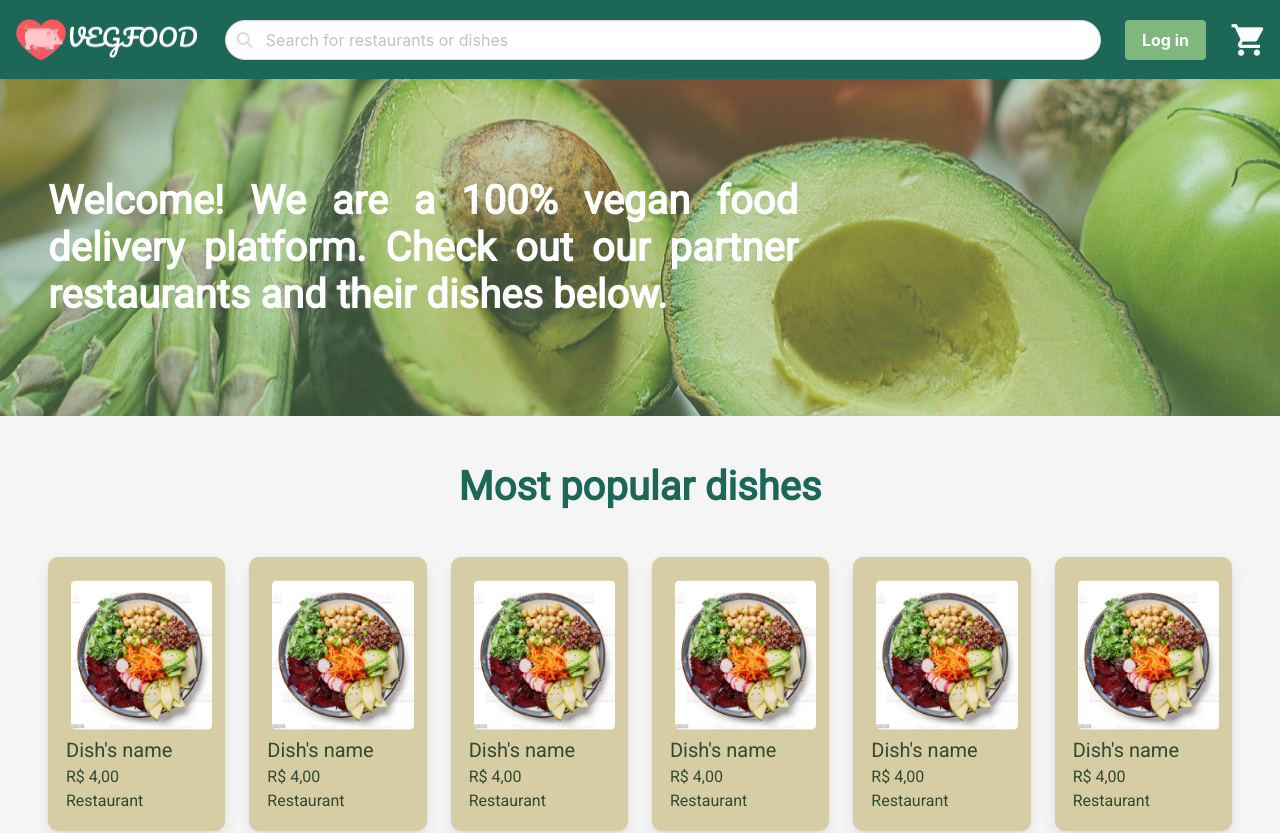
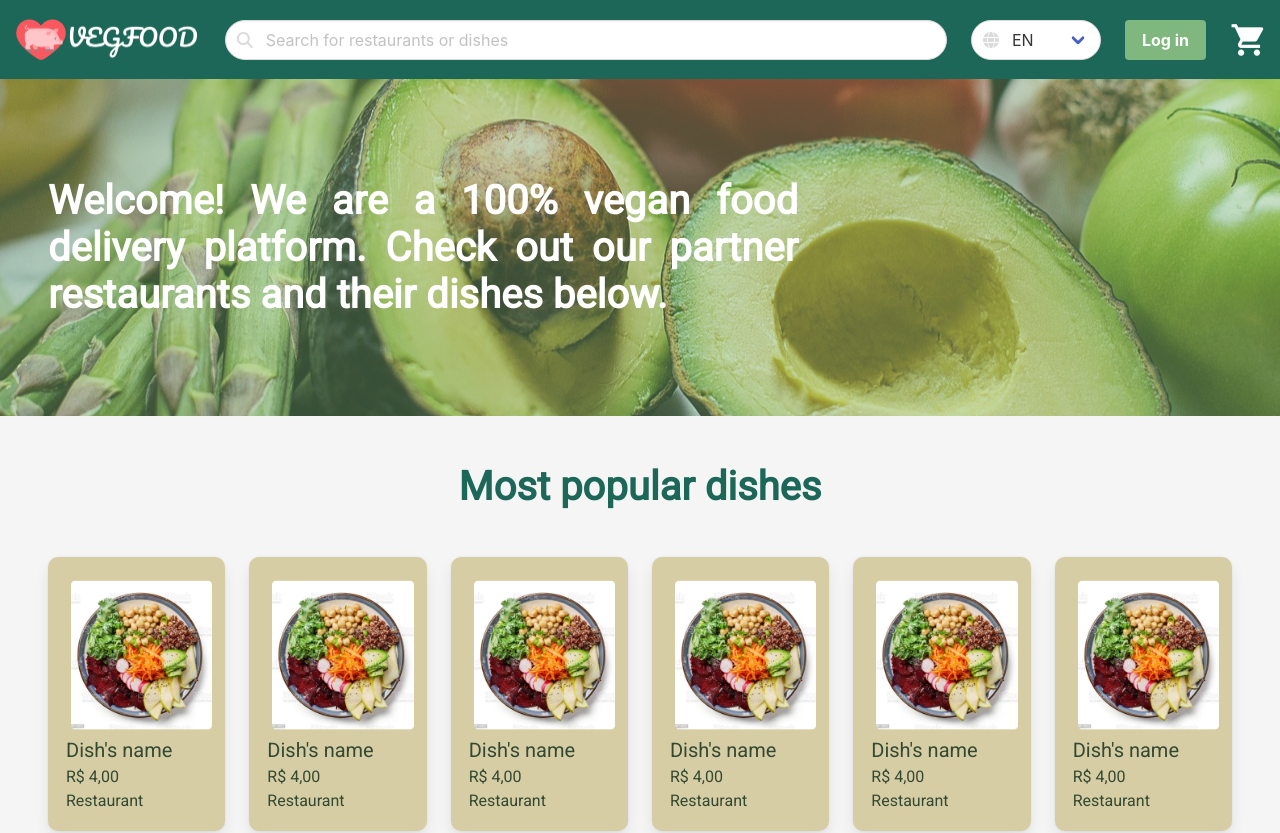
Before and after one commit to Tyago-Teoi/React-Vegfood, a React (Create React App) app: page / in a window 1280 px wide. Shown: the top 833 px of the page. Built offline with nearby package versions, Linux system fonts and the light colour scheme.

Commit message:
Added internationalization to english

```diff
--- a/public/index.html
+++ b/public/index.html
@@ -9,7 +9,6 @@
   <meta name="theme-color" content="#000000" />
   <meta name="description" content="Web site created using create-react-app" />
   <link rel="stylesheet" href="https://cdn.jsdelivr.net/npm/bulma@0.9.4/css/bulma.min.css">
-  <link rel="apple-touch-icon" href="%PUBLIC_URL%/logo192.png" />
   <link href="https://fonts.googleapis.com/icon?family=Material+Icons" rel="stylesheet">
   <!--
       manifest.json provides metadata used when your web app is installed on a
--- /dev/null
+++ b/src/App.js
@@ -0,0 +1,33 @@
+import { React, useState } from "react";
+import Home from "./pages/Home/Home";
+import { IntlProvider } from "react-intl";
+import { messages } from "./lang/messages";
+
+function App() {
+  const getInitialLocale = () => {
+    const savedLocale = localStorage.getItem("locale");
+    const locale = navigator.language;
+
+    return savedLocale || locale;
+  };
+
+  const [currentLocale, setCurrentLocale] = useState(getInitialLocale());
+
+  const handleLocaleChange = (e) => {
+    setCurrentLocale(e.target.value);
+    localStorage.setItem("locale", e.target.value);
+  };
+
+  return (
+    <div className="App">
+      <IntlProvider locale={currentLocale} messages={messages[currentLocale]}>
+        <Home
+          currentLocale={currentLocale}
+          handleLocaleChange={handleLocaleChange}
+        />
+      </IntlProvider>
+    </div>
+  );
+}
+
+export default App;
--- a/src/components/NavBar/NavBar.css
+++ b/src/components/NavBar/NavBar.css
@@ -28,6 +28,10 @@
   background-color: #65b769;
 }
 
+.desktop-select{
+  background-color: #1c6758;
+}
+
 .navbar-item img {
   max-height: 58px;
   width: 188.76px;
--- a/src/components/NavBar/NavBar.js
+++ b/src/components/NavBar/NavBar.js
@@ -1,8 +1,9 @@
 import React, { useState } from "react";
-import { FormattedMessage, useIntl  } from "react-intl";
+import { FormattedMessage, useIntl } from "react-intl";
 import "./NavBar.css";
+import { LOCALES } from "../../lang/locales";
 
-function NavBar() {
+function NavBar(props) {
   const intl = useIntl();
   const [isBurgerActive, setIsBurgerActive] = useState(false);
 
@@ -45,7 +46,7 @@ function NavBar() {
               <input
                 className="input is-rounded"
                 type="text"
-                placeholder={intl.formatMessage({id: "nav.search"})}
+                placeholder={intl.formatMessage({ id: "nav.search" })}
               />
               <span className="icon is-small is-left">
                 <i className="fa-solid fa-magnifying-glass"></i>
@@ -53,22 +54,61 @@ function NavBar() {
             </p>
           </div>
 
+
+
           <a href="/" className="navbar-item is-hidden-desktop">
             <span className="icon">
               <i className="fa-solid fa-right-to-bracket"></i>
             </span>
-            <span><FormattedMessage id="nav.log-in" /></span>
+            <span>
+              <FormattedMessage id="nav.log-in" />
+            </span>
           </a>
 
           <a href="/" className="navbar-item is-hidden-desktop">
             <span className="icon">
               <i className="fa-solid fa-cart-shopping"></i>
             </span>
-            <span><FormattedMessage id="nav.cart" /></span>
+            <span>
+              <FormattedMessage id="nav.cart" />
+            </span>
           </a>
+
+          <div className="navbar-item">
+            <div className="control has-icons-left">
+              <div className="select">
+                <select
+                  onChange={props.handleLocaleChange}
+                  value={props.currentLocale}
+                >
+                  <option value={LOCALES.PORTUGUESE}>PT-BR</option>
+                  <option value={LOCALES.ENGLISH}>EN</option>
+                </select>
+              </div>
+              <div className="icon is-small is-left">
+                <i className="fas fa-globe"></i>
+              </div>
+            </div>
+          </div>
         </div>
 
         <div className="is-hidden-touch navbar-end">
+          <div className="navbar-item">
+            <div className="control has-icons-left desktop-select">
+              <div className="select is-rounded">
+                <select
+                  onChange={props.handleLocaleChange}
+                  value={props.currentLocale}
+                >
+                  <option value={LOCALES.PORTUGUESE}>PT-BR</option>
+                  <option value={LOCALES.ENGLISH}>EN</option>
+                </select>
+              </div>
+              <div className="icon is-small is-left">
+                <i className="fas fa-globe"></i>
+              </div>
+            </div>
+          </div>
           <div className="navbar-item">
             <button className="login-btn button is-primary" id="login-btn">
               <strong>
--- a/src/index.js
+++ b/src/index.js
@@ -2,30 +2,10 @@ import React from "react";
 import ReactDOM from "react-dom/client";
 import "./index.css";
 import reportWebVitals from "./reportWebVitals";
-import Home from "./pages/Home/Home";
-import Portuguese from "./lang/pt.json";
-import English from "./lang/en.json";
-import { IntlProvider } from "react-intl";
-
-const locale = navigator.language;
-let lang;
-
-switch (locale) {
-  case "pt-BRa":
-    lang = Portuguese;
-    break;
-
-  default:
-    lang = English;
-    break;
-}
+import App from "./App";
 
 const root = ReactDOM.createRoot(document.getElementById("root"));
-root.render(
-  <IntlProvider locale ={locale} messages={lang}>
-       <Home />
-   </IntlProvider>,
-);
+root.render(<App />);
 
 // If you want to start measuring performance in your app, pass a function
 // to log results (for example: reportWebVitals(console.log))
--- /dev/null
+++ b/src/lang/locales.js
@@ -0,0 +1,4 @@
+export const LOCALES = {
+  ENGLISH: "en-US",
+  PORTUGUESE: "pt-BR",
+};
--- /dev/null
+++ b/src/lang/messages.js
@@ -0,0 +1,36 @@
+import { LOCALES } from "./locales";
+
+export const messages = {
+  [LOCALES.ENGLISH]: {
+    "home.welcome":
+      "Welcome! We are a 100% vegan food delivery platform. Check out our partner restaurants and their dishes below.",
+    "home.dishes-header": "Most popular dishes",
+    "home.restaurants-header": "Most popular restaurants",
+    "home.ingredients-header": "Do it yourself",
+    "footer.about-us": "About us",
+    "footer.work-with-us": "Work with us",
+    "footer.register-restaurant": "Register your restaurant",
+    "footer.contact-us": "Contact us",
+    "nav.log-in": "Log in",
+    "nav.cart": "Cart",
+    "nav.search": "Search for restaurants or dishes",
+    "card.dish-name": "Dish's name",
+    "card.restaurant-name": "Restaurant",
+  },
+  [LOCALES.PORTUGUESE]: {
+    "home.welcome":
+      "Bem-vindo! Somos uma plataforma de delivery de comida 100% vegana. Confira os nossos restaurantes parceiros e os seus pratos abaixo.",
+    "home.dishes-header": "Pratos mais vendidos",
+    "home.restaurants-header": "Restaurantes mais famosos",
+    "home.ingredients-header": "Faça você mesmo",
+    "footer.about-us": "Sobre nós",
+    "footer.work-with-us": "Trabalhe conosco",
+    "footer.register-restaurant": "Cadastre seu restaurante",
+    "footer.contact-us": "Fale conosco",
+    "nav.log-in": "Entrar",
+    "nav.cart": "Carrinho",
+    "nav.search": "Buscar restaurantes ou pratos",
+    "card.dish-name": "Nome do prato",
+    "card.restaurant-name": "Restaurante",
+  },
+};
--- a/src/pages/Home/Home.js
+++ b/src/pages/Home/Home.js
@@ -5,10 +5,10 @@ import Footer from "../../components/Footer/Footer";
 import { FormattedMessage } from "react-intl";
 import "./Home.css";
 
-function ComponentName() {
+function Home(props) {
   return (
     <>
-      <NavBar></NavBar>
+      <NavBar currentLocale={props.currentLocale} handleLocaleChange={props.handleLocaleChange}></NavBar>
       <section id="welcome" className="section">
         <p id="message">
           <FormattedMessage id="home.welcome" />
@@ -98,4 +98,4 @@ function ComponentName() {
   );
 }
 
-export default ComponentName;
+export default Home;
```
Also changed, not shown: public/Group 13.png (added), public/manifest.json, 1 other file (tests, documents, lock files or other folders).
